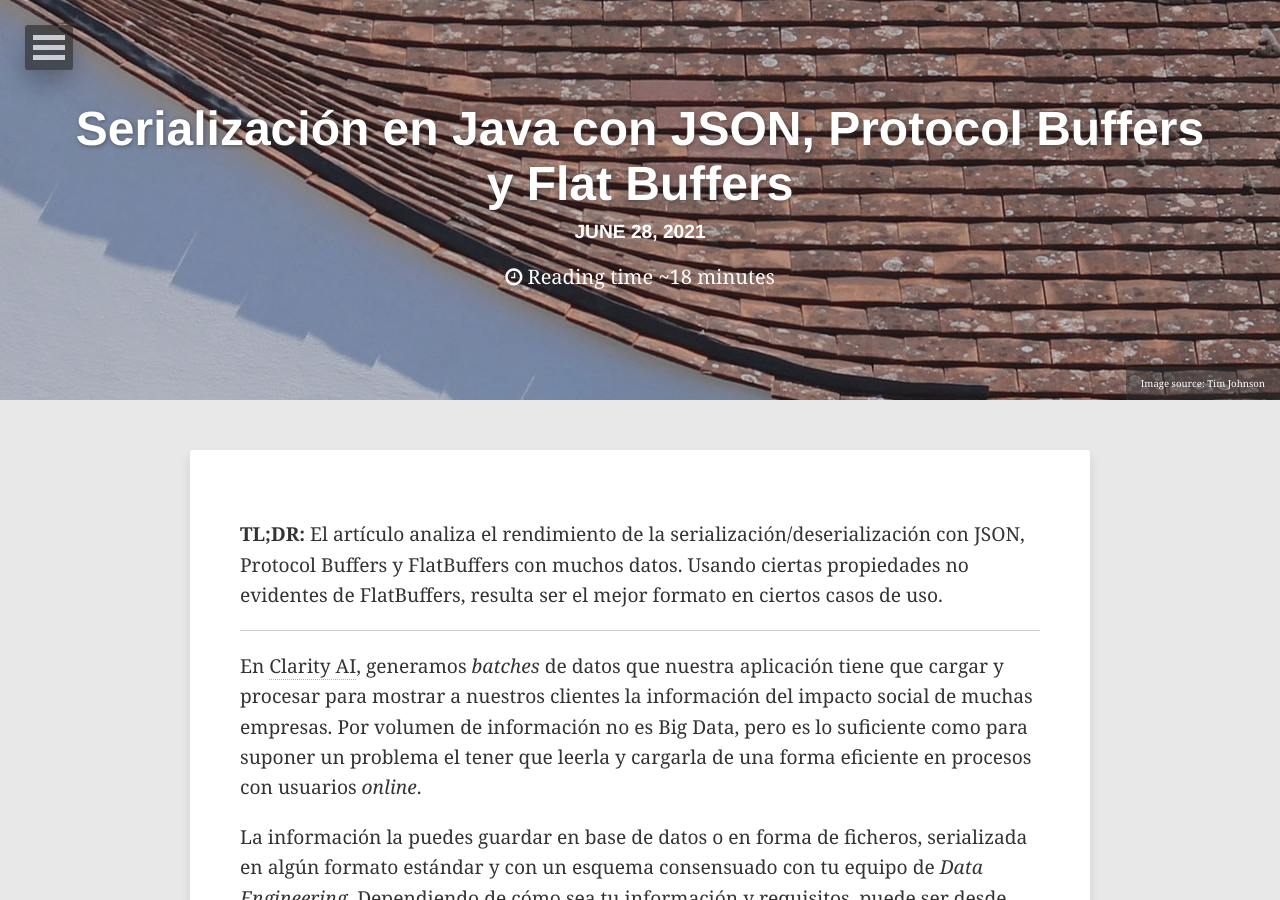
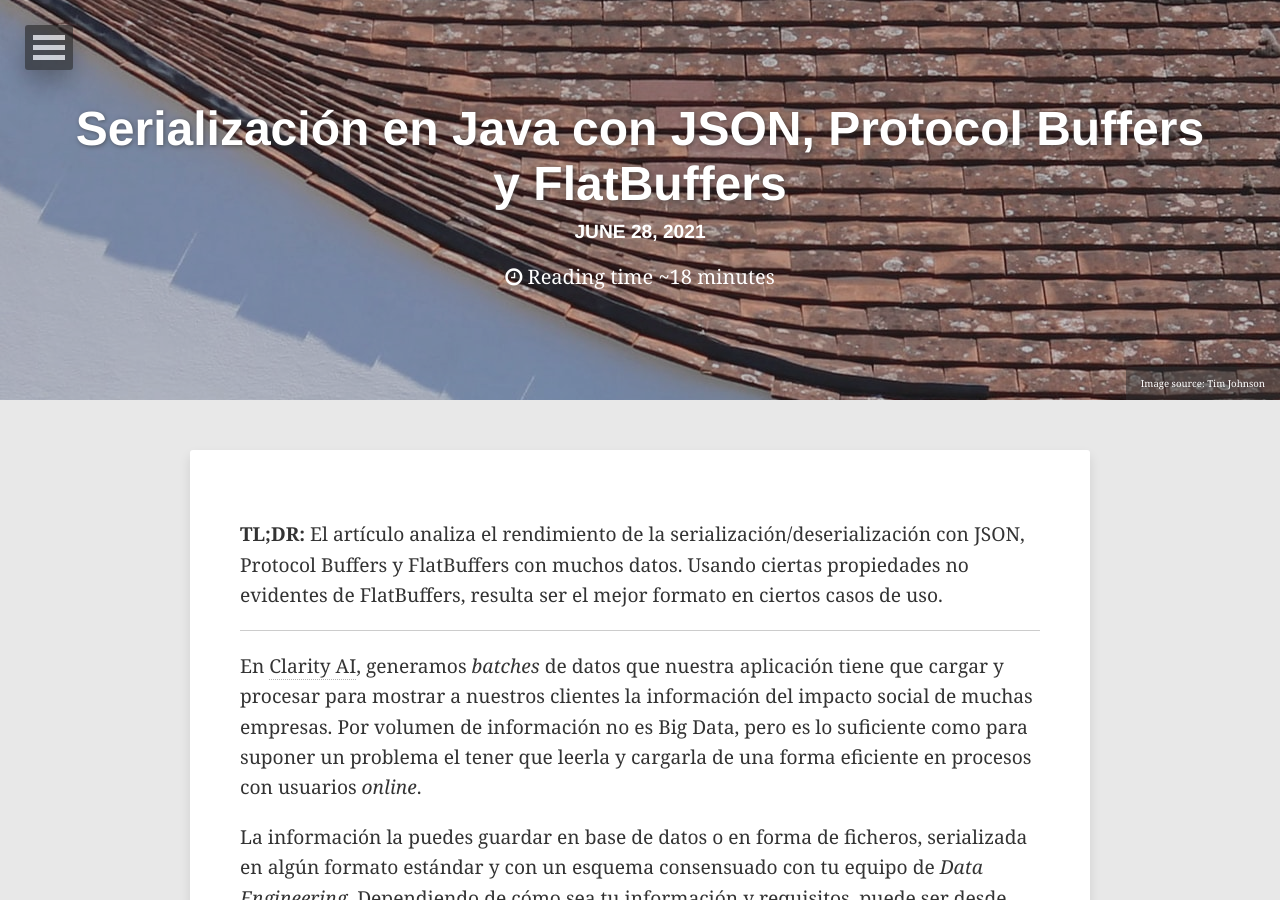
Before and after one commit to jerolba/jerolba.github.io, a Jekyll site: the page built from _posts/2021-06-28-serializacion-java-json-protocol-buffers-y-flatbuffers.md, in a window 1280 px wide and 900 px high. Built offline with Jekyll 4.4.1, drawn with Linux system fonts in a browser that asks for light colours; nearby versions of some CDN libraries; comment, search, counter and statistics services are not loaded.

Commit message:
Fix title

```diff
--- a/_posts/2021-06-28-serializacion-java-json-protocol-buffers-y-flatbuffers.md
+++ b/_posts/2021-06-28-serializacion-java-json-protocol-buffers-y-flatbuffers.md
@@ -1,7 +1,7 @@
 ---
 layout: post
-title: "Serialización en Java con JSON, Protocol Buffers y Flat Buffers"
-description: "¿Cuánto cuesta serielizar y deserializar muchos datos en Java usando JSON, Protocol Buffers y Flat Buffers?"
+title: "Serialización en Java con JSON, Protocol Buffers y FlatBuffers"
+description: "¿Cuánto cuesta serielizar y deserializar muchos datos en Java usando JSON, Protocol Buffers y FlatBuffers?"
 modified: 2021-06-28
 tags:
 image:
```
